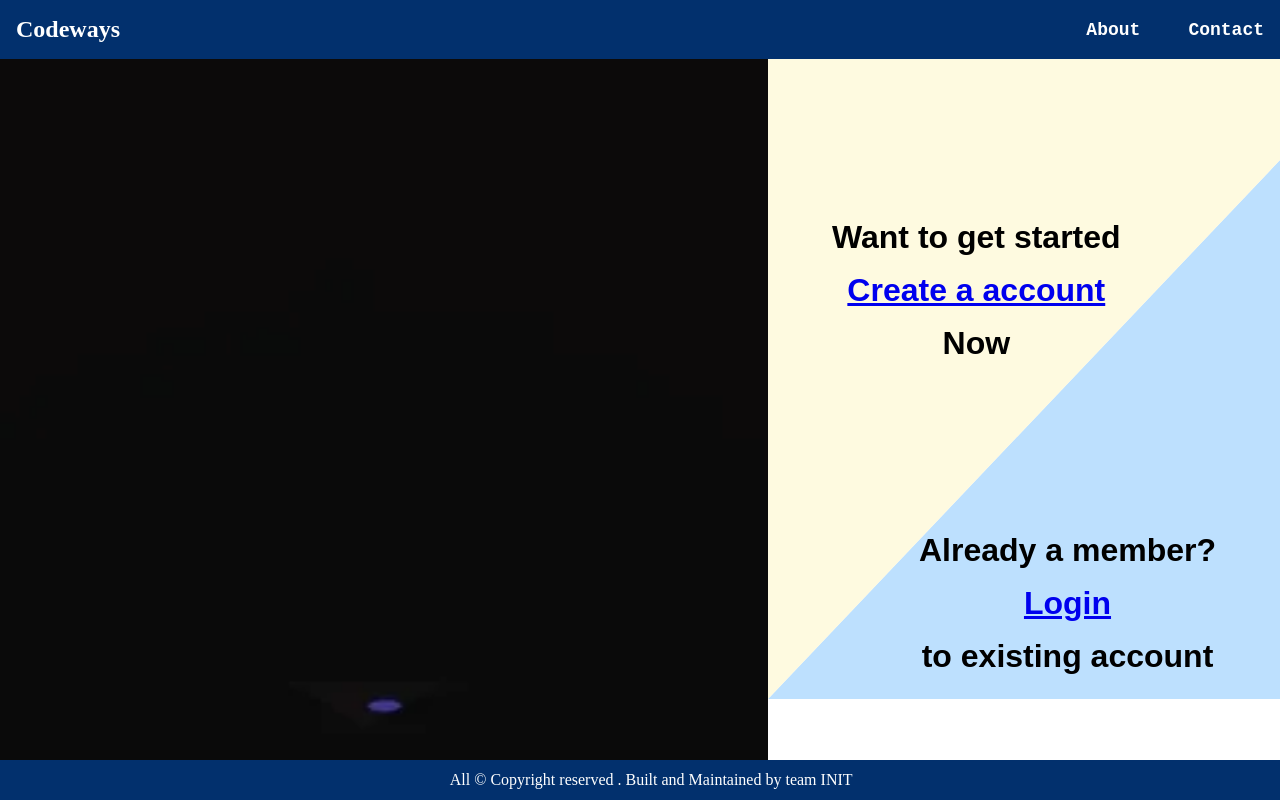
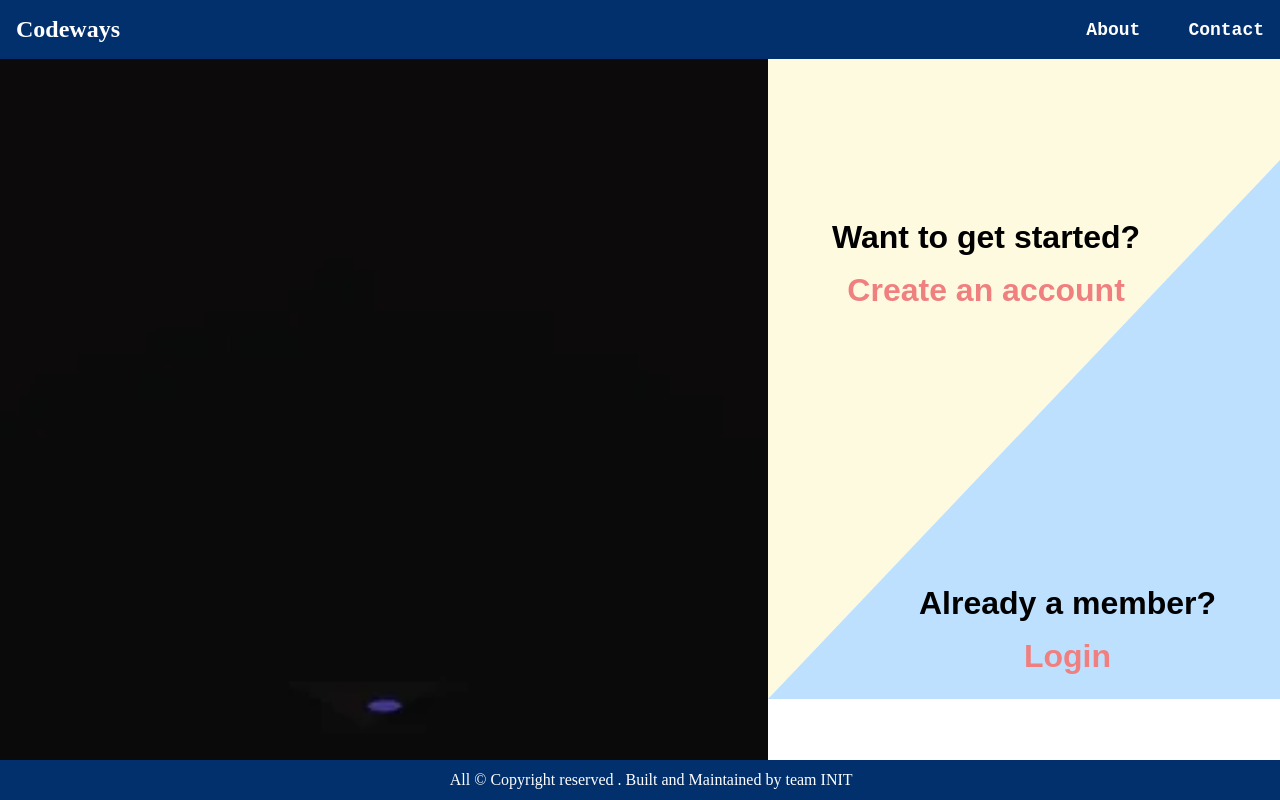
Before and after one commit to milan-mk/Codeways, a React (Vite) app in the folder BTB/: page / in a window 1280 px wide. Shown: the top 800 px of the page. Built offline with nearby package versions, Linux system fonts and the light colour scheme.

Commit message:
modified the homepage triangles a little bit

```diff
--- a/BTB/index.html
+++ b/BTB/index.html
@@ -2,9 +2,8 @@
 <html lang="en">
   <head>
     <meta charset="UTF-8" />
-    <link rel="icon" type="image/svg+xml" href="/vite.svg" />
     <meta name="viewport" content="width=device-width, initial-scale=1.0" />
-    <title>Vite + React</title>
+    <title>CodeWays</title>
     <script src="https://cdn.lordicon.com/lordicon.js"></script>
 
   </head>
--- a/BTB/src/App.css
+++ b/BTB/src/App.css
@@ -21,7 +21,7 @@
   border-top: 40em solid #fefae0;
   border-right: 38em solid transparent;
   position: absolute;
-  z-index: 1;
+  z-index: 0;
 
 }
 
@@ -41,6 +41,7 @@
   text-align: center;
   font-size: 2rem;
   gap: 1rem;
+  font-family: 'Segoe UI', Tahoma, Geneva, Verdana, sans-serif;
   color: black;
   z-index: 3;
   text-decoration: none;
@@ -61,3 +62,15 @@
   font-family: sans-serif;
   font-weight: bold;
 }
+
+a{
+  text-decoration: none;
+  color: lightcoral;
+}
+
+.button:hover{
+  color: #fefae0;
+  background-color: lightcoral;
+
+  border-radius: 10px;
+}
--- a/BTB/src/App.jsx
+++ b/BTB/src/App.jsx
@@ -17,15 +17,14 @@ function App() {
         <div className="right">
           <div className="upt"></div>
           <div className="lwt"></div>
-          <div className="log-text text-up text-deco">
-            <span>Want to get started</span>
-            <Link to="/Signup">Create a account</Link>
-            <span>Now</span>
+          <div className="log-text text-up text-deco ">
+            <span>Want to get started?</span>
+            <Link to="/Signup" className="button">Create an account</Link>
+
           </div>
           <div className="log-text text-down text-deco">
             <span>Already a member?</span>
-            <Link to="/login">Login</Link>
-            <span> to existing account</span>
+            <Link to="/login" className="button">Login</Link>
           </div>
         </div>
       </div>
--- a/BTB/src/main.jsx
+++ b/BTB/src/main.jsx
@@ -29,6 +29,8 @@ const router = createBrowserRouter([
     element: <Signup/>
   }
 ])
+
+
 createRoot(document.getElementById('root')).render(
   <StrictMode>
     <Navbar/>
```
Also changed, not shown: 1 other file (tests, documents, lock files or other folders).
